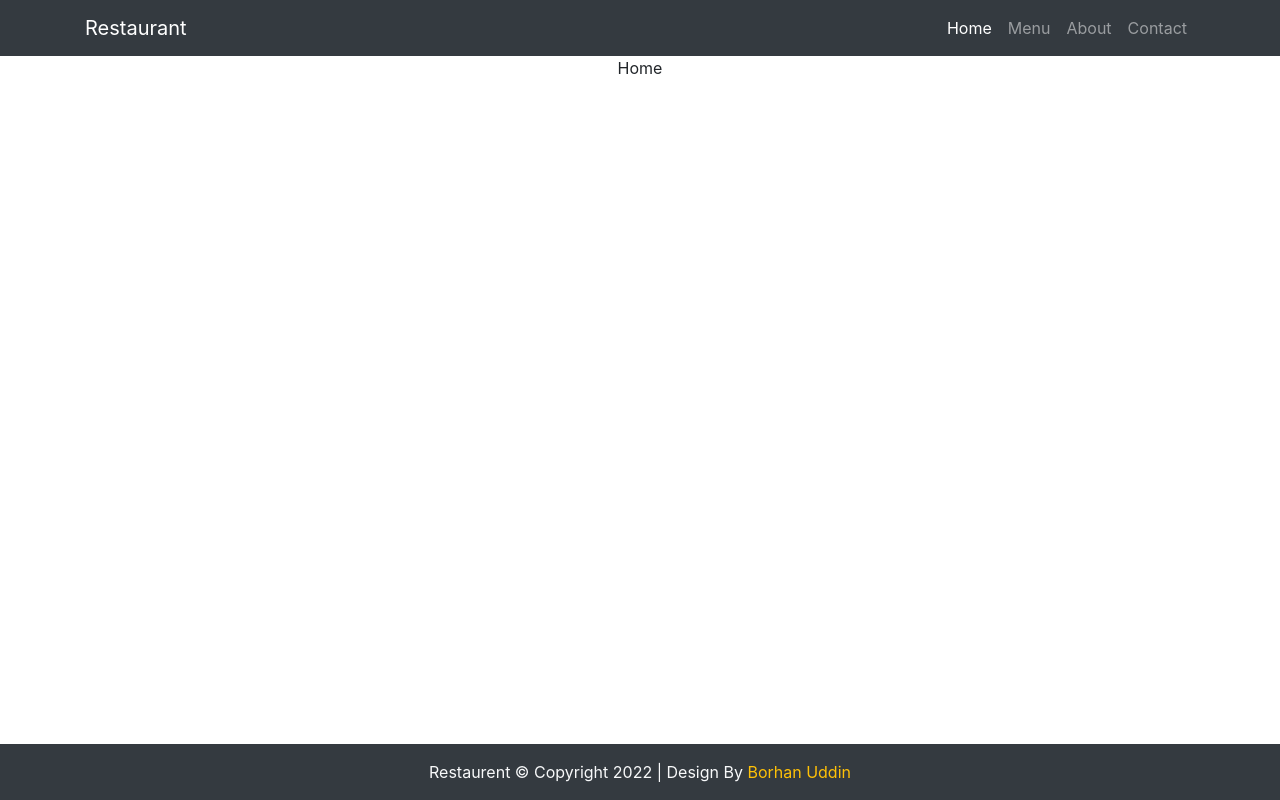
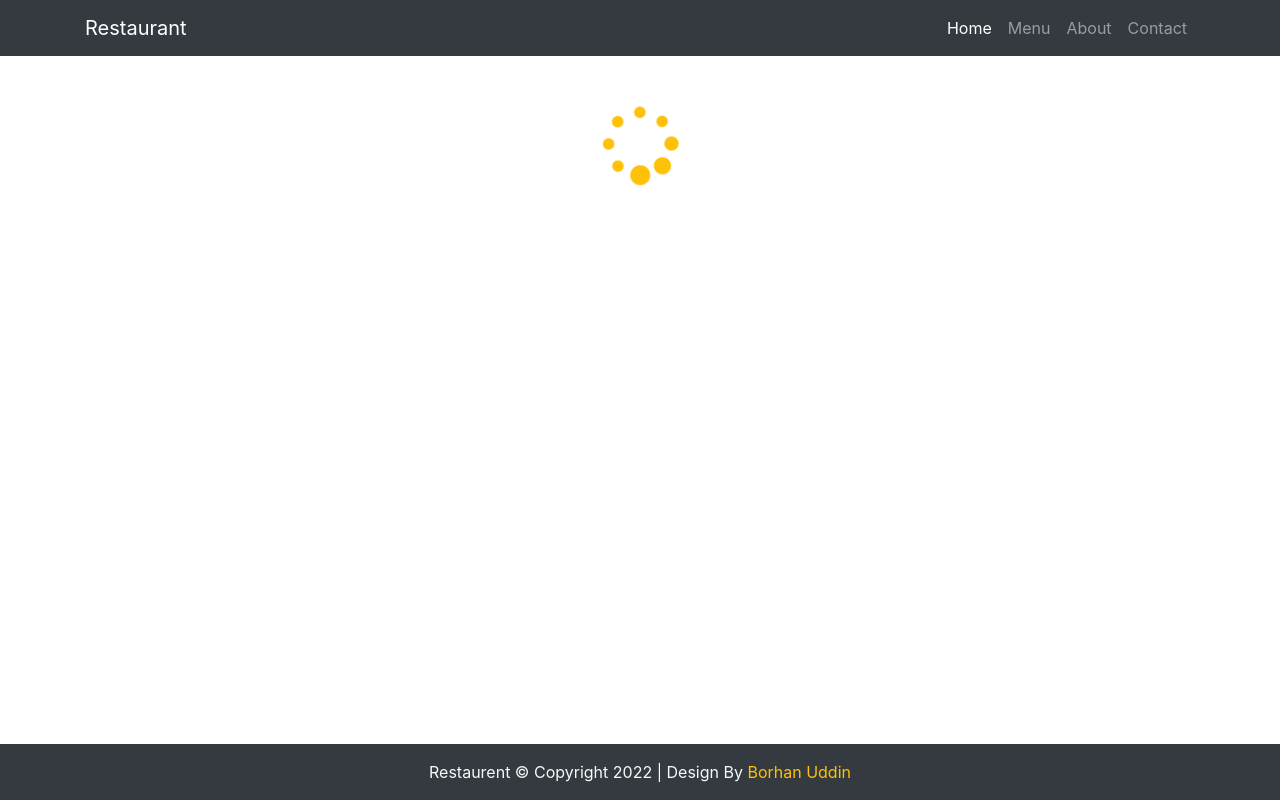
Before and after one commit to wapborhan/restaurant, a React (Create React App) app: page / in a window 1280 px wide. Built offline with nearby package versions, Linux system fonts and the light colour scheme.

Commit message:
loading add

```diff
--- a/package.json
+++ b/package.json
@@ -8,6 +8,7 @@
     "@testing-library/user-event": "^13.5.0",
     "bootstrap": "^4.5.0",
     "dateformat": "^5.0.2",
+    "font-awesome": "^4.7.0",
     "react": "^17.0.2",
     "react-dom": "^17.0.2",
     "react-popper": "^2.2.3",
@@ -18,6 +19,7 @@
     "reactstrap": "^8.5.1",
     "redux": "^4.1.2",
     "redux-logger": "^3.0.6",
+    "redux-thunk": "^2.4.1",
     "web-vitals": "^2.1.3"
   },
   "scripts": {
--- a/src/components/body/Home.js
+++ b/src/components/body/Home.js
@@ -1,8 +1,13 @@
 import React, { Component } from "react";
+import Loading from "./Loading";
 
 export default class Home extends Component {
   render() {
     document.title = "Home";
-    return <div>Home</div>;
+    return (
+      <div>
+        <Loading />
+      </div>
+    );
   }
 }
--- /dev/null
+++ b/src/components/body/Loading.js
@@ -0,0 +1,9 @@
+import React from "react";
+
+export default function Loading() {
+  return (
+    <div className="col-12 p-5">
+      <span className="fa fa-spinner fa-5x fa-pulse fa-fw text-warning"></span>
+    </div>
+  );
+}
--- a/src/index.js
+++ b/src/index.js
@@ -4,6 +4,7 @@ import "./index.css";
 import App from "./App";
 import reportWebVitals from "./reportWebVitals";
 import "bootstrap/dist/css/bootstrap.min.css";
+import "font-awesome/css/font-awesome.css";
 
 ReactDOM.render(<App />, document.getElementById("root"));
 
```
Also changed, not shown: 1 other file (tests, documents, lock files or other folders).
